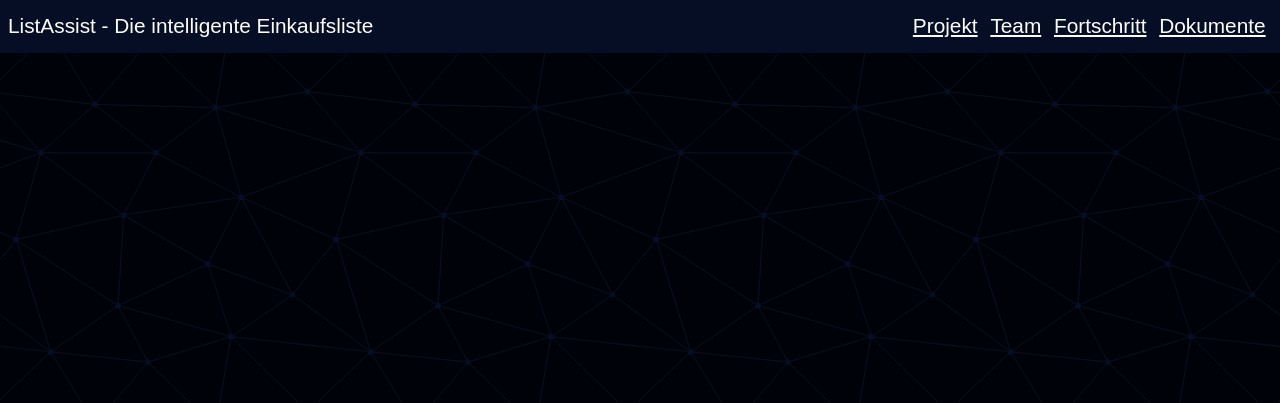
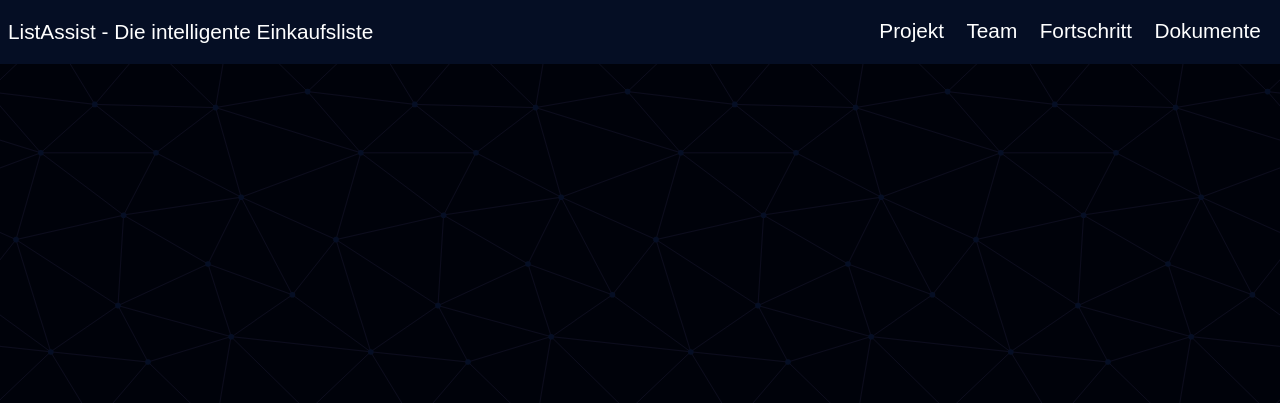
Before and after one commit to ListAssist/website, a plain HTML site: page index.html in a window 1280 px wide. Shown: the top 403 px of the page. Drawn offline with nearby package versions, Linux system fonts and the light colour scheme.

Commit message:
[FEATURE] added some new features to website

```diff
--- a/index.html
+++ b/index.html
@@ -252,12 +252,33 @@
 
         .nav .links a {
             color: white;
-            margin: 0.4rem;
+            margin: 0.7rem;
+            text-decoration: none;
+            border: none;
+
+            transition: border 2s;
+
+        }
+
+        .nav .links a::after {
+            content: '';
+            display: block;
+            margin: auto;
+            width: 0;
+            height: 2px;
+            background: white;
+            transition: width .3s;
+        }
+
+        .nav .links a:hover::after {
+            width: 100%;
         }
 
         .progressBar {
             width: 80%;
-            border: 1px solid white;
+            border: 2px solid white;
+            border-radius: 5px;
+            z-index: 20;
         }
 
         .bar {
```
